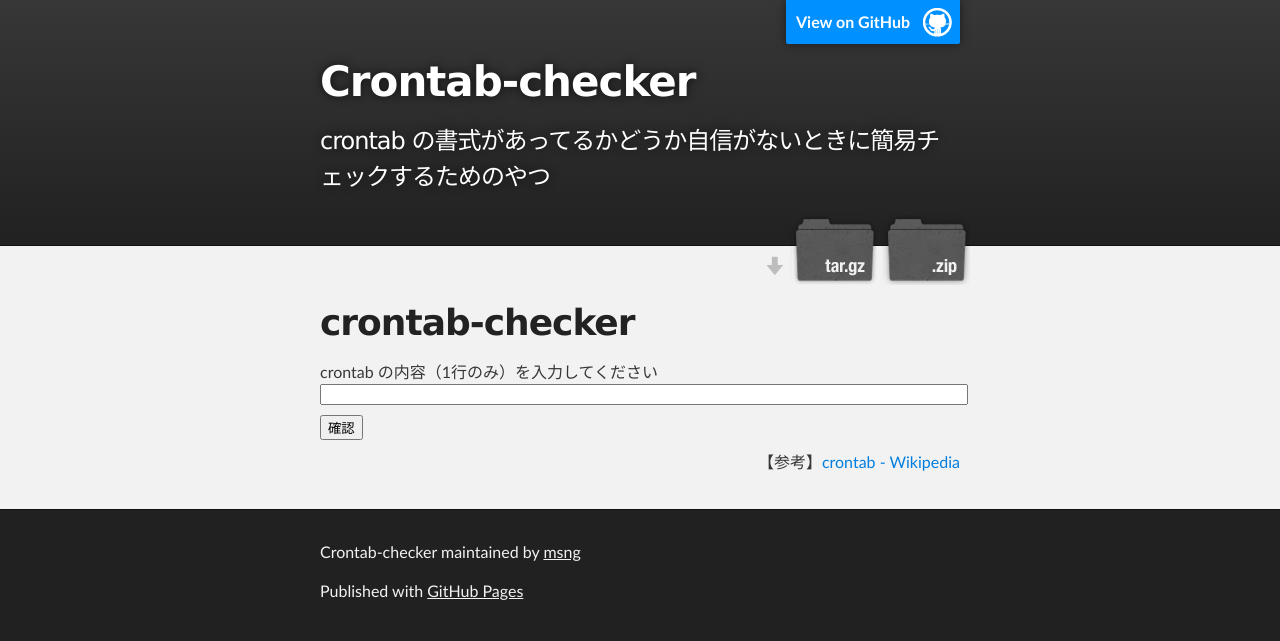
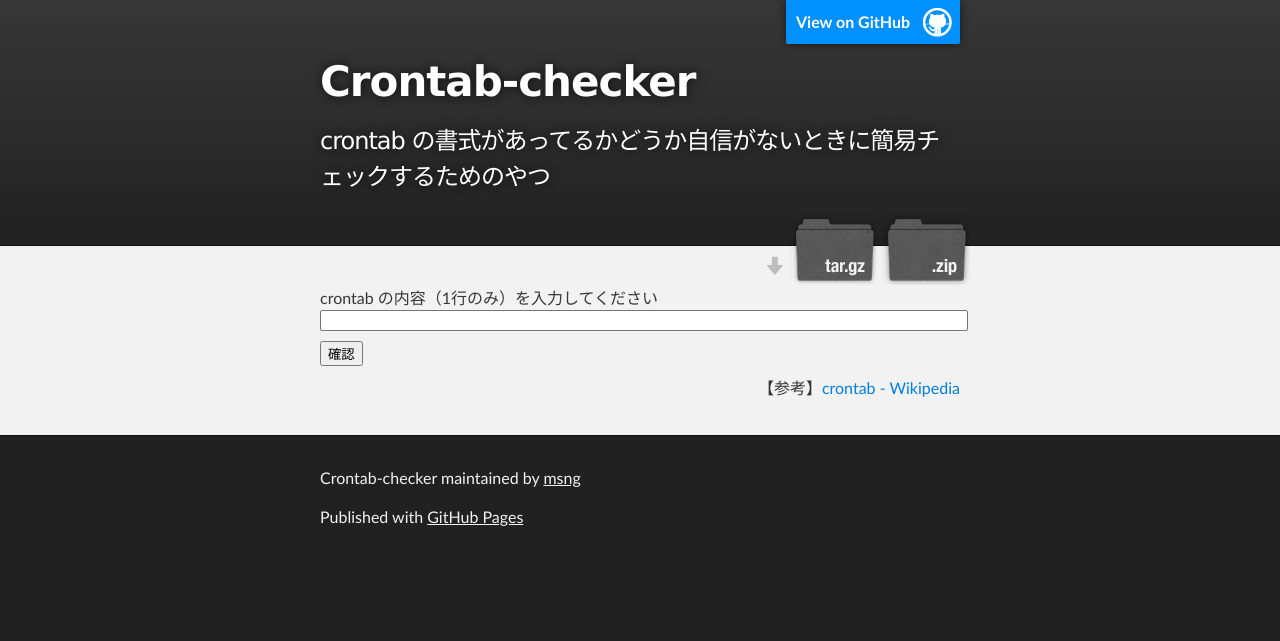
Before and after one commit to msng/crontab-checker, a plain HTML site: page index.html in a window 1280 px wide. Drawn offline with nearby package versions, Linux system fonts and the light colour scheme.

Commit message:
simplify

```diff
--- a/index.html
+++ b/index.html
@@ -32,7 +32,6 @@
     <!-- MAIN CONTENT -->
     <div id="main_content_wrap" class="outer">
       <section id="main_content" class="inner">
-        <h1><a name="crontab-checker" class="anchor" href="#crontab-checker"><span class="octicon octicon-link"></span></a>crontab-checker</h1>
 
         <label for="crontab">crontab の内容（1行のみ）を入力してください</label>
         <input type="text" id="crontab">
```
